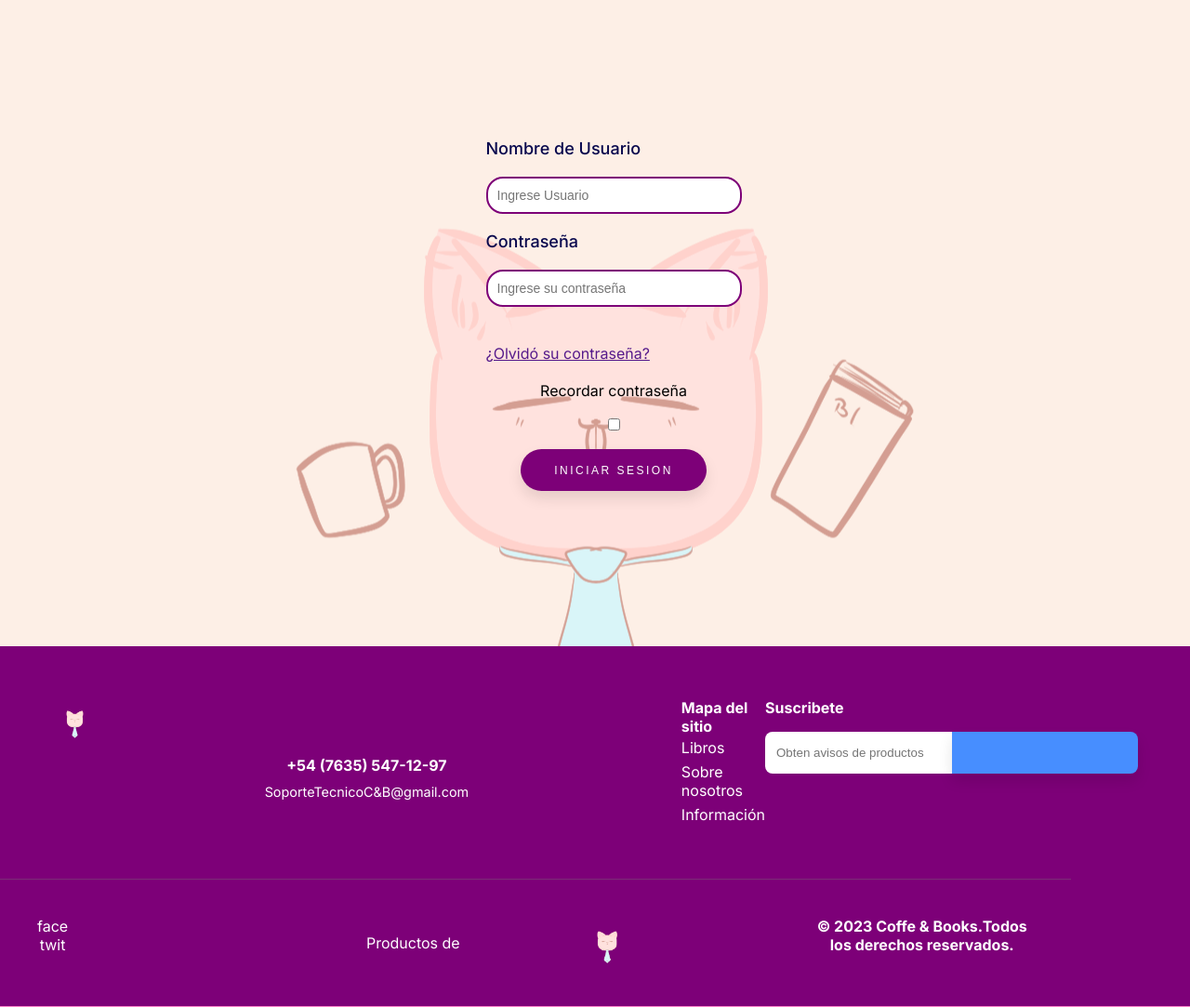
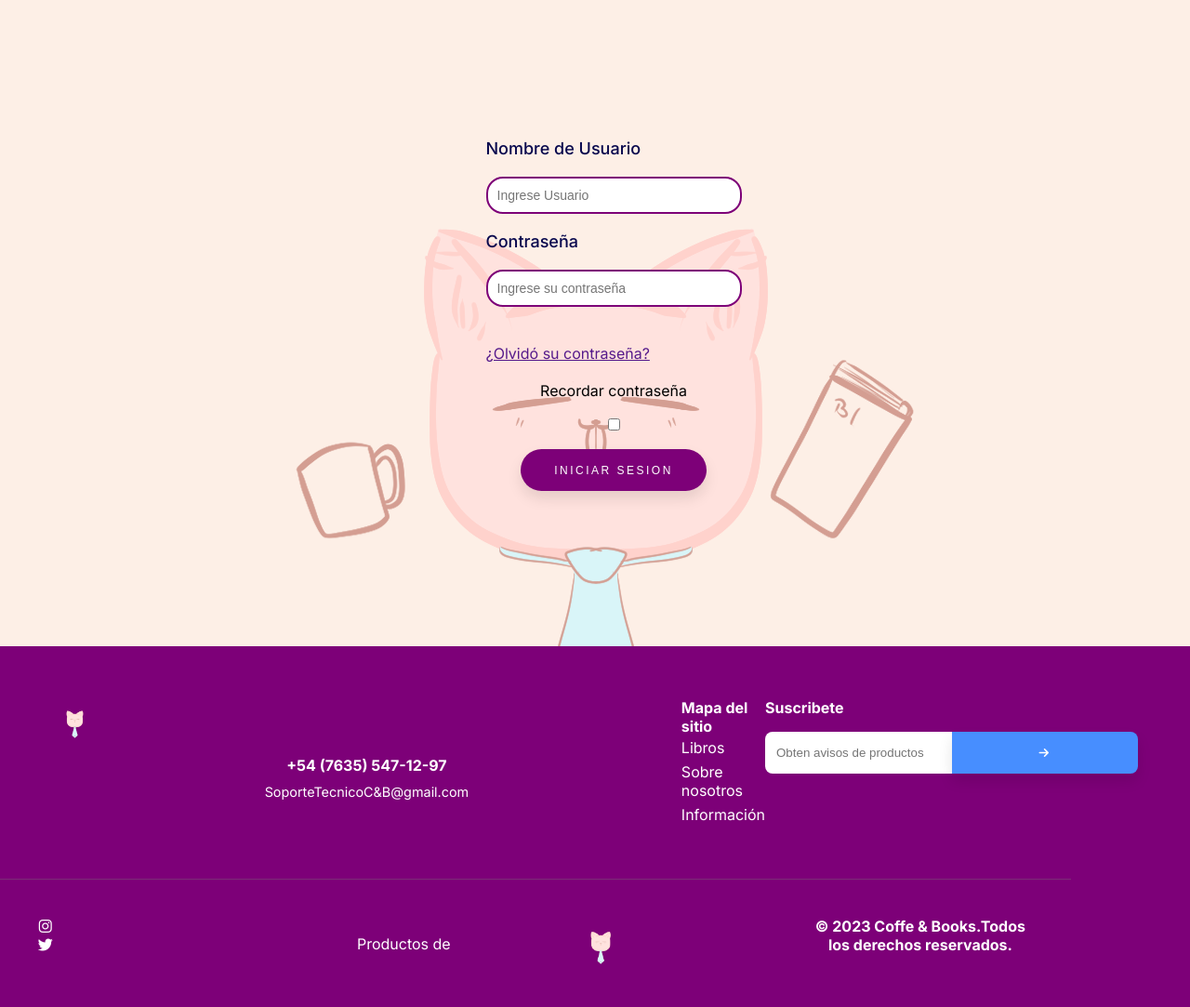
Before and after one commit to barrionuevoJ/CoffeAndBooks_sprint_2, a website: page views/login.html in a window 1280 px wide. Shown: the whole page at 93% size. Drawn offline with Linux system fonts and the light colour scheme; files that its build step writes are made by us from their sources; files whose address does not match are found by name.

Commit message:
icono ig y tw añadidos

```diff
--- a/public/css/styles-login.css
+++ b/public/css/styles-login.css
@@ -79,9 +79,13 @@ html{
 #check-pass {
   text-align: center;
 }
+#pass-check {
+  accent-color: #7D0078;
+}
 .Formulario:focus + .input-label {
   color: #ea00ff;
 }
+
 
 
 button {
--- a/public/css/styles.css
+++ b/public/css/styles.css
@@ -154,11 +154,19 @@ footer div.copyright {
         display: flex;
         flex-direction: column;
         align-items: center;
+
     }
 
     footer div.footer-top .redes i {
         margin-right: 5px;
+        ;
         color: black;
+    }
+
+    .redes{
+        display: flex;
+        flex-direction: column;
+        align-items: center;
     }
 
     footer div.footer-top .redes p {
--- a/views/login.html
+++ b/views/login.html
@@ -5,6 +5,7 @@
     <meta http-equiv="X-UA-Compatible" content="IE=edge">
     <meta name="viewport" content="width=device-width, initial-scale=1.0">
     <link rel="stylesheet" href="css/styles-login.css">
+    <link href="https://cdnjs.cloudflare.com/ajax/libs/font-awesome/6.2.1/css/all.min.css" rel="stylesheet" />
     <title>Coffe&Books</title>
 </head>
 <body>
@@ -35,7 +36,7 @@
                         <label for="firstname" class="input-label"> Nombre de Usuario</label>
                     </div>
                     <div>
-                    <input type="checkbox" id="pass-check"><br><label id="check-pass"for="pass-check">Recordar contraseña</label>
+                    <input type="checkbox" id="pass-check"><br><label id="check-pass" for="pass-check">Recordar contraseña</label>
                     <br>
                     <p><a href="">¿Olvidó su contraseña?</a></p>
                     </div>
@@ -95,8 +96,8 @@
 
         <div class="copyright">
             <div class="redes">
-                <p>face</p>
-                <p>twit</p>
+                <i class="fa-brands fa-instagram"></i>
+                <i class="fa-brands fa-twitter"></i>
             </div>
             <div class="logoCopy">
                 <span>Productos de </span>
```
Also changed, not shown: views/index.html (+2 -2 lines), views/productDetail.html (+13 -0 lines), views/register.html (+2 -2 lines).
